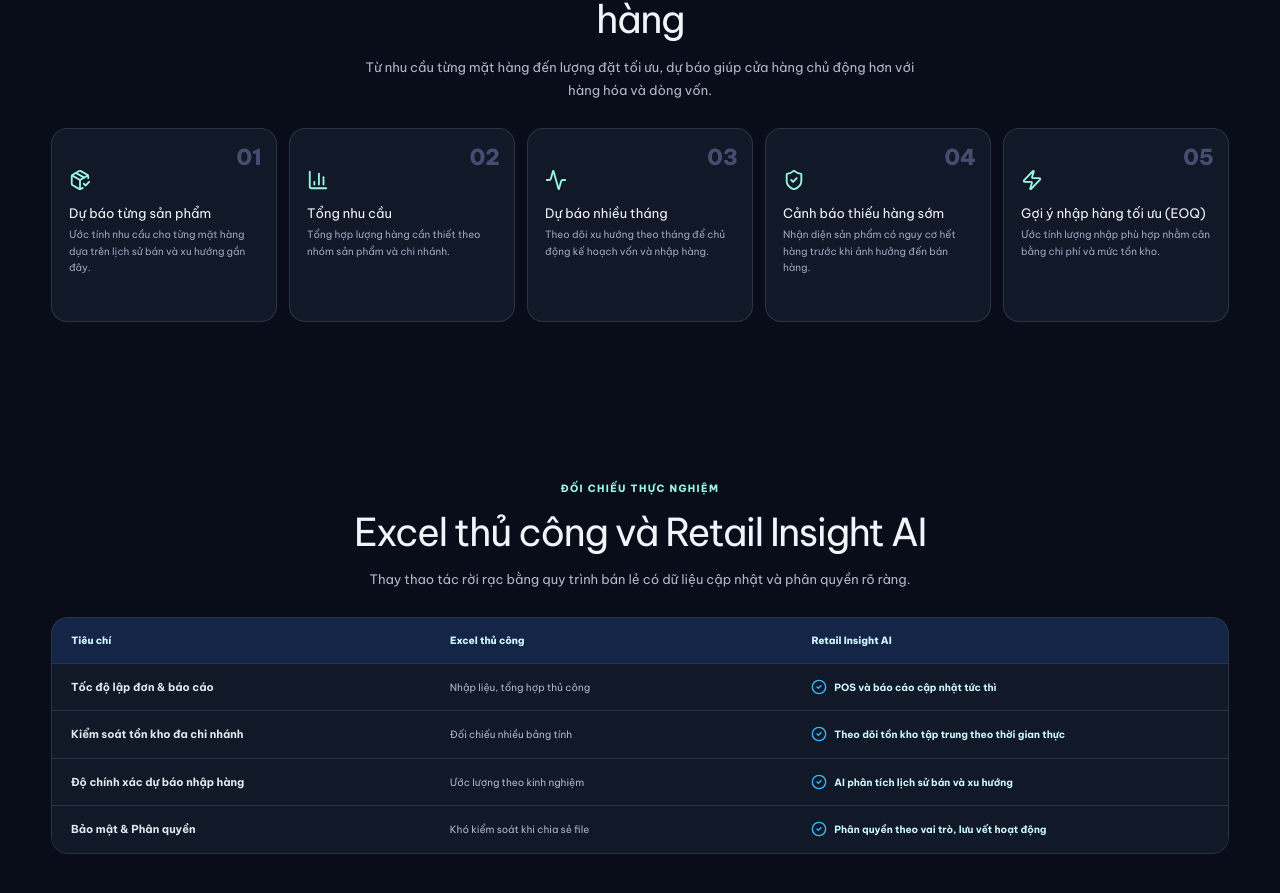
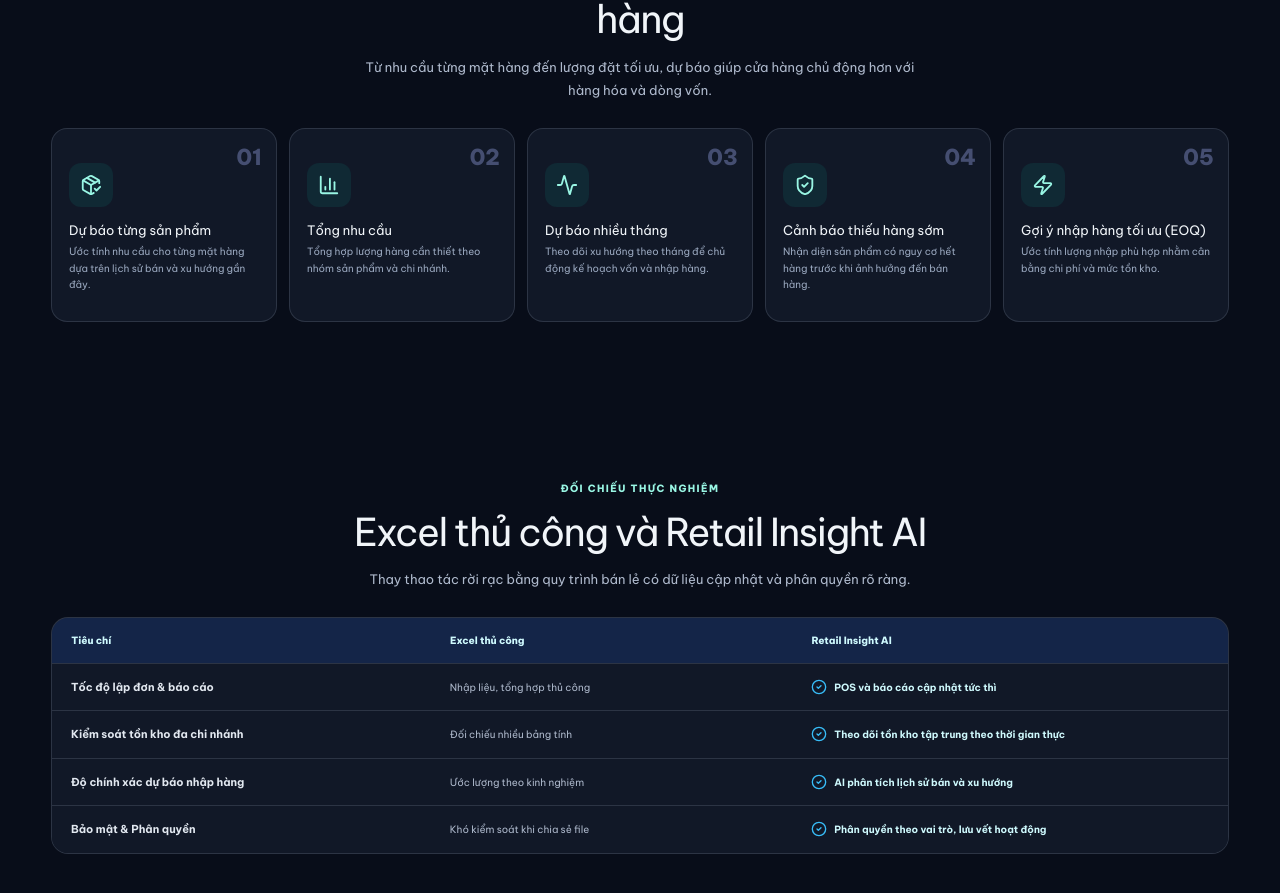
Before and after one commit to VKV-10092005/Retail-Insight, a React (Vite) app in the folder frontend/: page /welcome in a window 1280 px wide. Shown: the part 1425-2318 px from the top of the page. Built offline with nearby package versions, Linux system fonts and the light colour scheme; no server answers.

Commit message:
feat(welcome): sharpen AI forecast cards styling in light mode

```diff
--- a/frontend/src/pages/WelcomePage.css
+++ b/frontend/src/pages/WelcomePage.css
@@ -122,3 +122,52 @@
 @media(hover:none){.welcome-interactive-card:hover{transform:none;box-shadow:inherit}}
 @media(prefers-reduced-motion:reduce){.welcome-interactive-card,.welcome-reveal-up,.welcome-reveal-up.is-visible,.welcome-btn{transition:none!important;transform:none!important;will-change:auto}}
 .welcome-reveal-up.is-visible.welcome-interactive-card:hover{transform:translateY(-10px) scale(1.035)}
+
+
+/* AI Feature Cards - Icon wrapper & Crisp Light Mode styles */
+.welcome-ai-icon-wrap {
+  display: inline-flex;
+  align-items: center;
+  justify-content: center;
+  width: 44px;
+  height: 44px;
+  margin: 12px 0 14px;
+  border-radius: 12px;
+  background: rgba(15, 118, 110, 0.18);
+  color: #99f6e4;
+  transition: transform .28s cubic-bezier(.34, 1.56, .64, 1), background .25s ease, color .25s ease;
+}
+.welcome-ai-icon-wrap svg {
+  width: 22px;
+  height: 22px;
+}
+.welcome-ai-card:hover .welcome-ai-icon-wrap {
+  transform: scale(1.1) rotate(-3deg);
+}
+
+:root[data-theme="light"] .welcome-ai-card {
+  background: #ffffff !important;
+  border: 1px solid #cbd5e1 !important;
+  box-shadow: 0 4px 12px rgba(15, 23, 42, 0.05) !important;
+}
+:root[data-theme="light"] .welcome-ai-card:hover {
+  border-color: #0284c7 !important;
+  box-shadow: 0 16px 32px -4px rgba(2, 132, 199, 0.16) !important;
+}
+:root[data-theme="light"] .welcome-ai-number {
+  color: #94a3b8;
+}
+:root[data-theme="light"] .welcome-ai-card:hover .welcome-ai-number {
+  color: #0284c7;
+}
+
+:root[data-theme="light"] .welcome-ai-icon-wrap {
+  background: #e0f2fe;
+  color: #0284c7;
+  border: 1px solid rgba(2, 132, 199, 0.15);
+}
+:root[data-theme="light"] .welcome-ai-card:nth-child(even) .welcome-ai-icon-wrap {
+  background: #ccfbf1;
+  color: #0f766e;
+  border-color: rgba(15, 118, 110, 0.15);
+}
--- a/frontend/src/pages/WelcomePage.jsx
+++ b/frontend/src/pages/WelcomePage.jsx
@@ -58,7 +58,7 @@ export default function WelcomePage(){
   </section>
   <section id="du-bao-ai" className="welcome-section welcome-ai-section">
    <div className="welcome-section-heading welcome-reveal-up"><span className="welcome-section-kicker">DỰ BÁO AI</span><h2>5 công cụ AI hỗ trợ quyết định nhập hàng</h2><p>Từ nhu cầu từng mặt hàng đến lượng đặt tối ưu, dự báo giúp cửa hàng chủ động hơn với hàng hóa và dòng vốn.</p></div>
-   <div className="welcome-ai-grid">{aiModels.map((model,index)=>{const Icon=model.icon;return <article className={'welcome-ai-card welcome-interactive-card welcome-reveal-up'} style={{'--reveal-delay':(index*90)+'ms'}} key={model.title}><span className="welcome-ai-number">{String(index+1).padStart(2,'0')}</span><Icon size={22}/><h3>{model.title}</h3><p>{model.text}</p></article>;})}</div>
+   <div className="welcome-ai-grid">{aiModels.map((model,index)=>{const Icon=model.icon;return <article className={'welcome-ai-card welcome-interactive-card welcome-reveal-up'} style={{'--reveal-delay':(index*90)+'ms'}} key={model.title}><span className="welcome-ai-number">{String(index+1).padStart(2,'0')}</span><div className="welcome-ai-icon-wrap"><Icon size={22}/></div><h3>{model.title}</h3><p>{model.text}</p></article>;})}</div>
   </section>
   <section id="so-sanh-hieu-qua" className="welcome-section welcome-comparison-section">
    <div className="welcome-section-heading welcome-reveal-up"><span className="welcome-section-kicker">ĐỐI CHIẾU THỰC NGHIỆM</span><h2>Excel thủ công và Retail Insight AI</h2><p>Thay thao tác rời rạc bằng quy trình bán lẻ có dữ liệu cập nhật và phân quyền rõ ràng.</p></div>
```
